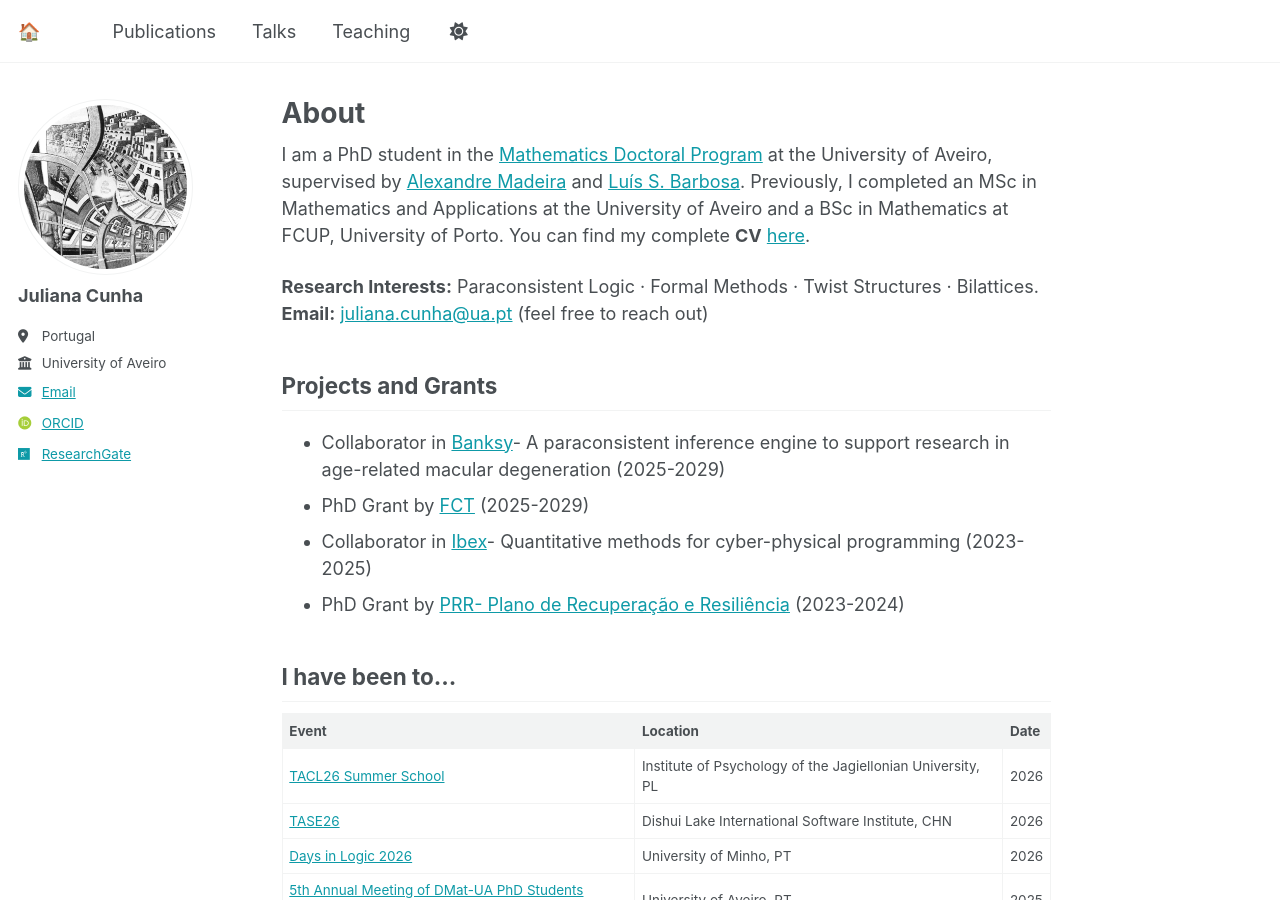
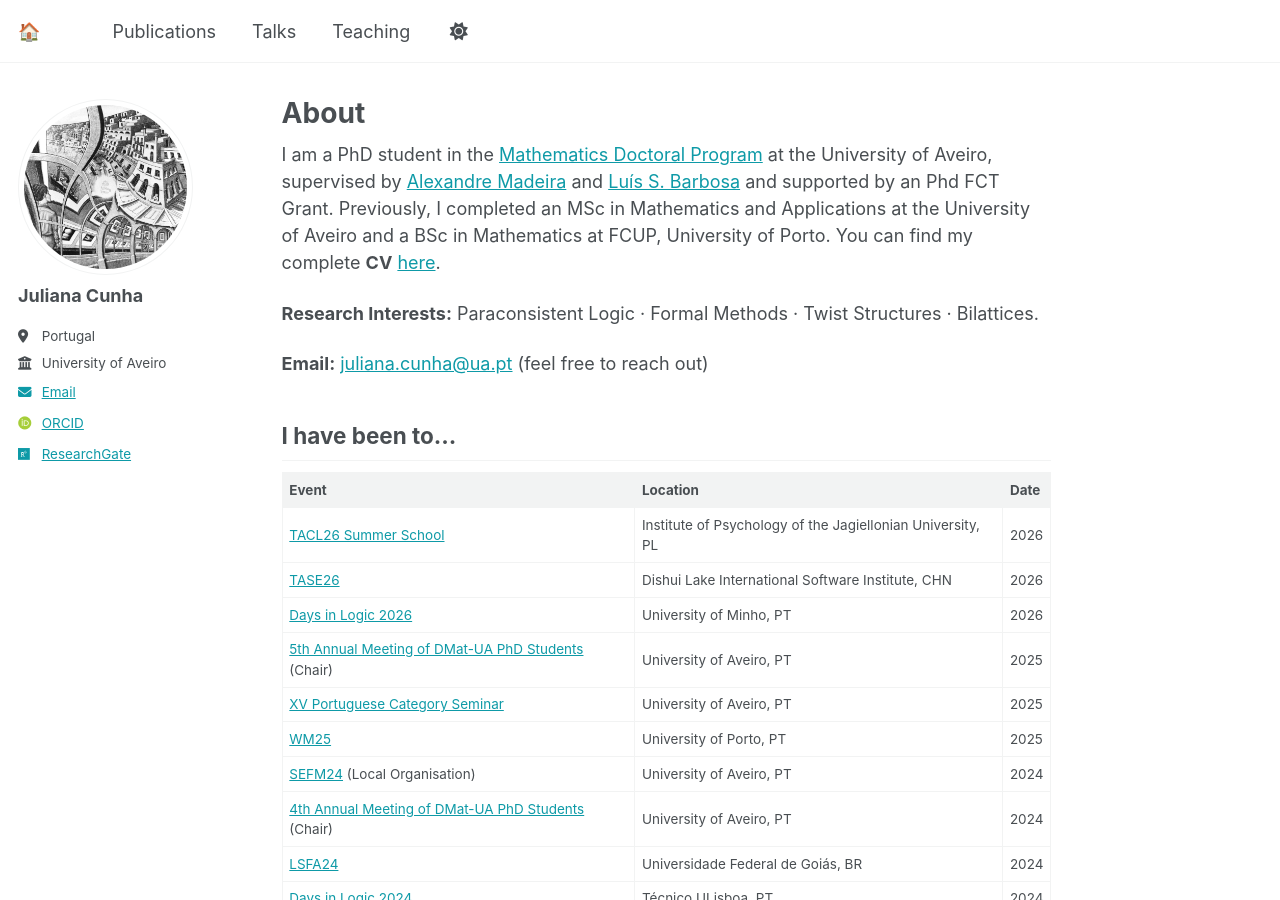
Before and after one commit to juliana-cunha/juliana-cunha.github.io, a Jekyll site: the page built from _pages/about.md, in a window 1280 px wide and 900 px high. Built offline with Jekyll 4.4.1, drawn with Linux system fonts in a browser that asks for light colours; some web fonts are replaced; a script that is not in the unit is left out.

Commit message:
Update about.md

```diff
--- a/_pages/about.md
+++ b/_pages/about.md
@@ -7,17 +7,11 @@ redirect_from:
   - /about.html
 ---
 
-I am a PhD student in the [Mathematics Doctoral Program](https://www.ua.pt/en/curso/210) at the University of Aveiro, supervised by [Alexandre Madeira](https://sweet.ua.pt/madeira/) and [Luís S. Barbosa](https://www.di.uminho.pt/~lsb/). Previously, I completed an MSc in Mathematics and Applications at the University of Aveiro and a BSc in Mathematics at FCUP, University of Porto.  You can find my complete **CV** [here](http://juliana-cunha.github.io/files/main.pdf).
+I am a PhD student in the [Mathematics Doctoral Program](https://www.ua.pt/en/curso/210) at the University of Aveiro, supervised by [Alexandre Madeira](https://sweet.ua.pt/madeira/) and [Luís S. Barbosa](https://www.di.uminho.pt/~lsb/) and supported by an Phd FCT Grant. Previously, I completed an MSc in Mathematics and Applications at the University of Aveiro and a BSc in Mathematics at FCUP, University of Porto.  You can find my complete **CV** [here](http://juliana-cunha.github.io/files/main.pdf).
 
-**Research Interests:** Paraconsistent Logic · Formal Methods · Twist Structures · Bilattices. <br>
+**Research Interests:** Paraconsistent Logic · Formal Methods · Twist Structures · Bilattices.
+
 **Email:** [juliana.cunha@ua.pt](mailto:juliana.cunha@ua.pt) (feel free to reach out)
-
-Projects and Grants
-------
-- Collaborator in [Banksy](http://lmf.di.uminho.pt/Bansky/)- A paraconsistent inference engine to support research in age-related macular degeneration (2025-2029)
-- PhD Grant by [FCT](https://www.fct.pt/) (2025-2029)
-- Collaborator in [Ibex](https://lmf.di.uminho.pt//Ibex/)- Quantitative methods for cyber-physical programming (2023-2025)
-- PhD Grant by [PRR- Plano de Recuperação e Resiliência](https://recuperarportugal.gov.pt/) (2023-2024)
 
 
 I have been to...
```
Also changed, not shown: other parts of _pages/about.md (+10 -0 lines).
